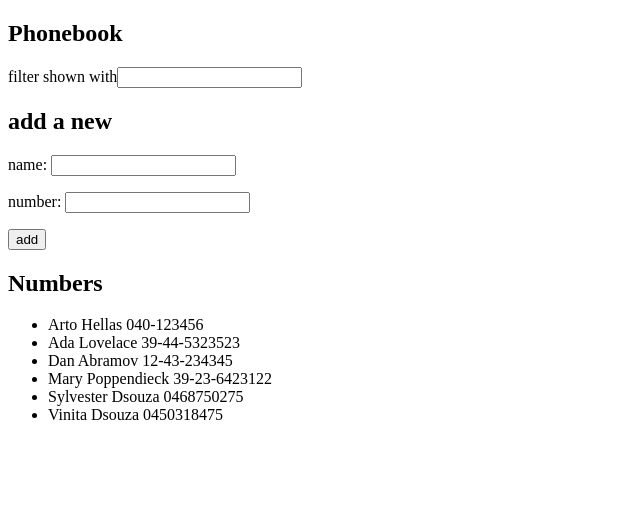
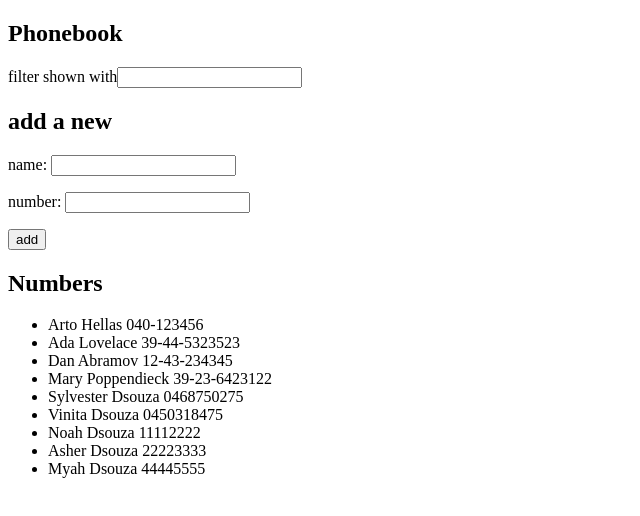
Before and after one commit to sylvesterdsz/fullstackopen, a React (Vite) app in the folder part2/: page / in a window 1280 px wide. Shown: the top 516 px of the page, without its empty margins (0-640 px from the left). Built offline with nearby package versions, Linux system fonts and the light colour scheme; data requests are answered from the project's data file.

Commit message:
Exercise 2.13

```diff
--- a/part2/db.json
+++ b/part2/db.json
@@ -26,9 +26,24 @@
       "number": "0468750275"
     },
     {
-      "id": 6,
+      "id": "6",
       "name": "Vinita Dsouza",
       "number": "0450318475"
+    },
+    {
+      "id": "7",
+      "name": "Noah Dsouza",
+      "number": "11112222"
+    },
+    {
+      "id": "8",
+      "name": "Asher Dsouza",
+      "number": "22223333"
+    },
+    {
+      "id": 9,
+      "name": "Myah Dsouza",
+      "number": "44445555"
     }
   ],
   "$schema": "./node_modules/json-server/schema.json"
--- a/part2/src/App.jsx
+++ b/part2/src/App.jsx
@@ -1,5 +1,5 @@
 import { useState, useEffect } from "react";
-import axios from "axios";
+import personService from "./services/persons";
 import Filter from "./components/Filter";
 import PersonForm from "./components/PersonForm";
 import Person from "./components/Person";
@@ -11,8 +11,8 @@ const App = () => {
   const [searchName, setSearchName] = useState("");
 
   const eventHook = () => {
-    axios.get("http://localhost:3001/persons").then((response) => {
-      setPersons(response.data);
+    personService.getAllPersons().then((allPersons) => {
+      setPersons(allPersons);
     });
   };
   useEffect(eventHook, []);
@@ -37,8 +37,8 @@ const App = () => {
       number: newNumber,
       id: persons.length + 1,
     };
-    axios.post("http://localhost:3001/persons", personObj).then((response) => {
-      setPersons(persons.concat(response.data));
+    personService.createPerson(personObj).then((createdPerson) => {
+      setPersons(persons.concat(createdPerson));
     });
   };
 
--- /dev/null
+++ b/part2/src/services/persons.js
@@ -0,0 +1,14 @@
+import axios from "axios"
+const baseURL = "http://localhost:3001/persons"
+
+const getAllPersons = () => {
+    return axios.get(baseURL).then(response => response.data);
+}
+
+const createPerson = (personObj) => {
+    return axios.post(baseURL, personObj).then(response => response.data)
+}
+
+export default {
+    getAllPersons, createPerson
+}
```
